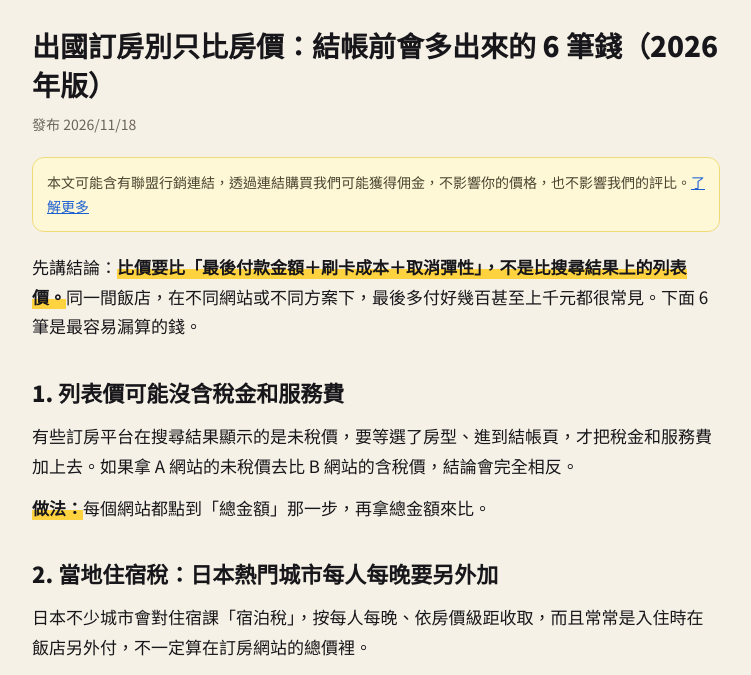
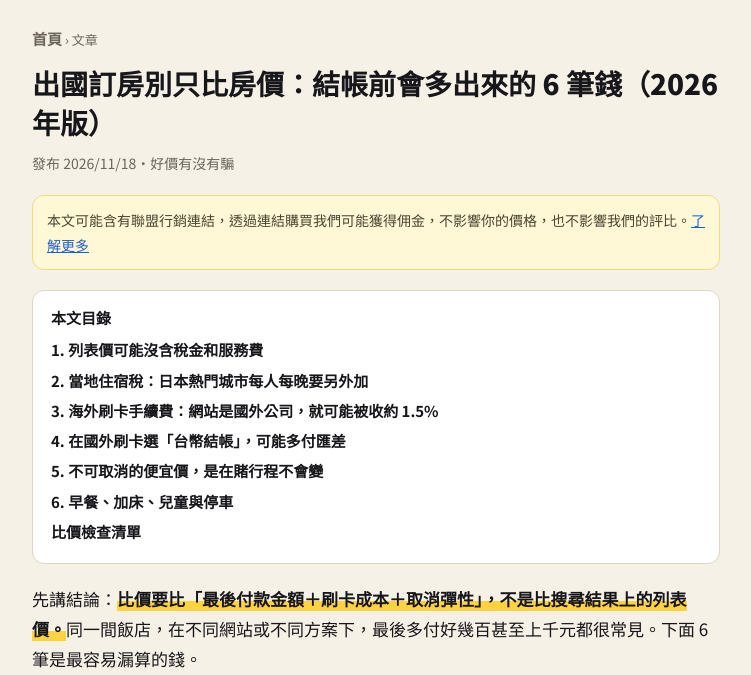
Before and after one commit to lucasChen0511/dealcheck, a plain HTML site: page posts/hotel-booking-hidden-costs.html in a window 1280 px wide. Shown: the part 71-746 px from the top of the page, without its empty margins (264-1015 px from the left). Drawn offline with Linux system fonts and the light colour scheme.

Commit message:
SEO: post TOC, breadcrumb, og image

```diff
--- a/posts/hotel-booking-hidden-costs.html
+++ b/posts/hotel-booking-hidden-costs.html
@@ -7,15 +7,20 @@
 <meta name="description" content="訂房網站上的列表價，常常不是最後要付的錢。整理稅金服務費、日本住宿稅、海外刷卡手續費、選台幣結帳、取消政策等 6 筆容易漏算的費用，附比價檢查清單。">
 <link rel="canonical" href="https://lucaschen0511.github.io/dealcheck/posts/hotel-booking-hidden-costs.html">
 <meta property="og:site_name" content="好價有沒有騙">
+<meta property="og:locale" content="zh_TW">
 <meta property="og:title" content="出國訂房別只比房價：結帳前會多出來的 6 筆錢（2026 年版）｜好價有沒有騙">
 <meta property="og:description" content="訂房網站上的列表價，常常不是最後要付的錢。整理稅金服務費、日本住宿稅、海外刷卡手續費、選台幣結帳、取消政策等 6 筆容易漏算的費用，附比價檢查清單。">
 <meta property="og:type" content="article">
 <meta property="og:url" content="https://lucaschen0511.github.io/dealcheck/posts/hotel-booking-hidden-costs.html">
+<meta property="og:image" content="https://lucaschen0511.github.io/dealcheck/posts/hotel-booking-hidden-costs.png">
+<meta property="og:image:width" content="1200">
+<meta property="og:image:height" content="630">
+<meta name="twitter:card" content="summary_large_image">
 <link rel="preconnect" href="https://fonts.googleapis.com">
 <link rel="preconnect" href="https://fonts.gstatic.com" crossorigin>
 <link href="https://fonts.googleapis.com/css2?family=Noto+Sans+TC:wght@400;700;900&display=swap" rel="stylesheet">
 <link rel="stylesheet" href="/dealcheck/style.css">
-<script type="application/ld+json">{"@context": "https://schema.org", "@type": "Article", "headline": "出國訂房別只比房價：結帳前會多出來的 6 筆錢（2026 年版）", "description": "訂房網站上的列表價，常常不是最後要付的錢。整理稅金服務費、日本住宿稅、海外刷卡手續費、選台幣結帳、取消政策等 6 筆容易漏算的費用，附比價檢查清單。", "datePublished": "2026-11-18", "dateModified": "2026-11-18", "inLanguage": "zh-Hant-TW", "author": {"@type": "Organization", "name": "好價有沒有騙"}, "mainEntityOfPage": "https://lucaschen0511.github.io/dealcheck/posts/hotel-booking-hidden-costs.html"}</script>
+<script type="application/ld+json">{"@context": "https://schema.org", "@type": "Article", "headline": "出國訂房別只比房價：結帳前會多出來的 6 筆錢（2026 年版）", "description": "訂房網站上的列表價，常常不是最後要付的錢。整理稅金服務費、日本住宿稅、海外刷卡手續費、選台幣結帳、取消政策等 6 筆容易漏算的費用，附比價檢查清單。", "datePublished": "2026-11-18", "dateModified": "2026-11-18", "inLanguage": "zh-Hant-TW", "author": {"@type": "Organization", "name": "好價有沒有騙", "url": "https://lucaschen0511.github.io/dealcheck/", "sameAs": ["https://www.instagram.com/dealcheck.tw/", "https://www.threads.net/@dealcheck.tw"]}, "publisher": {"@type": "Organization", "name": "好價有沒有騙", "url": "https://lucaschen0511.github.io/dealcheck/", "sameAs": ["https://www.instagram.com/dealcheck.tw/", "https://www.threads.net/@dealcheck.tw"]}, "mainEntityOfPage": "https://lucaschen0511.github.io/dealcheck/posts/hotel-booking-hidden-costs.html", "image": ["https://lucaschen0511.github.io/dealcheck/posts/hotel-booking-hidden-costs.png"]}</script><script type="application/ld+json">{"@context": "https://schema.org", "@type": "BreadcrumbList", "itemListElement": [{"@type": "ListItem", "position": 1, "name": "首頁", "item": "https://lucaschen0511.github.io/dealcheck/"}, {"@type": "ListItem", "position": 2, "name": "出國訂房別只比房價：結帳前會多出來的 6 筆錢（2026 年版）", "item": "https://lucaschen0511.github.io/dealcheck/posts/hotel-booking-hidden-costs.html"}]}</script>
 
 </head>
 <body>
@@ -24,15 +29,17 @@
   <nav><a href="/dealcheck/">文章</a><a href="/dealcheck/about.html">關於</a><a href="/dealcheck/disclosure.html">揭露聲明</a></nav>
 </div></header>
 <main><div class="wrap">
+<nav class="crumbs"><a href="/dealcheck/">首頁</a> › <span>文章</span></nav>
 <article>
   <h1>出國訂房別只比房價：結帳前會多出來的 6 筆錢（2026 年版）</h1>
-  <div class="meta">發布 2026/11/18</div>
+  <div class="meta">發布 2026/11/18・好價有沒有騙</div>
   <div class="disclose">本文可能含有聯盟行銷連結，透過連結購買我們可能獲得佣金，不影響你的價格，也不影響我們的評比。<a href="/dealcheck/disclosure.html">了解更多</a></div>
+  <nav class="toc"><div class="toc-t">本文目錄</div><ul><li><a href="#1">1. 列表價可能沒含稅金和服務費</a></li><li><a href="#2">2. 當地住宿稅：日本熱門城市每人每晚要另外加</a></li><li><a href="#3-15">3. 海外刷卡手續費：網站是國外公司，就可能被收約 1.5%</a></li><li><a href="#4">4. 在國外刷卡選「台幣結帳」，可能多付匯差</a></li><li><a href="#5">5. 不可取消的便宜價，是在賭行程不會變</a></li><li><a href="#6">6. 早餐、加床、兒童與停車</a></li><li><a href="#_1">比價檢查清單</a></li></ul></nav>
   <div class="body"><p>先講結論：<strong>比價要比「最後付款金額＋刷卡成本＋取消彈性」，不是比搜尋結果上的列表價。</strong>同一間飯店，在不同網站或不同方案下，最後多付好幾百甚至上千元都很常見。下面 6 筆是最容易漏算的錢。</p>
-<h2>1. 列表價可能沒含稅金和服務費</h2>
+<h2 id="1">1. 列表價可能沒含稅金和服務費</h2>
 <p>有些訂房平台在搜尋結果顯示的是未稅價，要等選了房型、進到結帳頁，才把稅金和服務費加上去。如果拿 A 網站的未稅價去比 B 網站的含稅價，結論會完全相反。</p>
 <p><strong>做法：</strong>每個網站都點到「總金額」那一步，再拿總金額來比。</p>
-<h2>2. 當地住宿稅：日本熱門城市每人每晚要另外加</h2>
+<h2 id="2">2. 當地住宿稅：日本熱門城市每人每晚要另外加</h2>
 <p>日本不少城市會對住宿課「宿泊稅」，按每人每晚、依房價級距收取，而且常常是入住時在飯店另外付，不一定算在訂房網站的總價裡。</p>
 <table>
 <thead>
@@ -107,19 +114,19 @@
 </table>
 <p>京都的房價是指不含餐費和消費稅的住宿費。東京都另外公布了新制：2027 年 4 月 1 日起改成住宿費的 3%，免稅門檻提高到 ¥13,000。</p>
 <p><strong>算一次：</strong>2 個人在京都住一間每晚 ¥50,000 的房間，每人每晚房價是 ¥25,000，落在 ¥1,000 那一級。住 3 晚，住宿稅就是 ¥1,000 × 2 人 × 3 晚 ＝ <strong>¥6,000</strong>。</p>
-<h2>3. 海外刷卡手續費：網站是國外公司，就可能被收約 1.5%</h2>
+<h2 id="3-15">3. 海外刷卡手續費：網站是國外公司，就可能被收約 1.5%</h2>
 <p>很多訂房網站是境外公司。用台灣的信用卡付款時，發卡銀行通常會收「國外交易手續費」，常見是 1.5%，有些卡是 1.3%～1.5%，以你的發卡銀行公告為準。這筆錢是銀行收的，不會出現在訂房網站的總價裡。</p>
 <p><strong>算一次：</strong>NT$20,000 的訂房，1.5% 就是 <strong>NT$300</strong>。</p>
 <p><strong>做法：</strong>用海外消費回饋高於手續費的信用卡付款，回饋扣掉手續費後才是你實際拿到的。</p>
-<h2>4. 在國外刷卡選「台幣結帳」，可能多付匯差</h2>
+<h2 id="4">4. 在國外刷卡選「台幣結帳」，可能多付匯差</h2>
 <p>到飯店現場付款時，刷卡機有時會問你要用台幣還是當地貨幣結帳。選台幣叫做「動態貨幣轉換（DCC）」，匯率由當地的收單機構決定，通常比較差；有專家估計可能比用當地貨幣貴 5%～10%。另外，有些銀行的海外回饋只算外幣消費，選台幣可能拿不到回饋。</p>
 <p><strong>做法：</strong>被問到時，選當地貨幣（例如日圓）結帳。</p>
-<h2>5. 不可取消的便宜價，是在賭行程不會變</h2>
+<h2 id="5">5. 不可取消的便宜價，是在賭行程不會變</h2>
 <p>「不可退款」方案通常比較便宜，但只要行程一變，整筆錢就拿不回來。比較時把取消彈性也算進去：如果「可免費取消」只貴一點點，通常值得多付這一點。</p>
 <p><strong>做法：</strong>行程還沒完全確定、或是旅遊旺季，優先選可免費取消的方案，等出發前確定了，再看有沒有更便宜的價格可以換。</p>
-<h2>6. 早餐、加床、兒童與停車</h2>
+<h2 id="6">6. 早餐、加床、兒童與停車</h2>
 <p>早餐、加床、兒童加價、停車費，常常不包含在房價裡，要看房型說明才知道。兩個方案差 NT$300，但其中一個含兩人早餐，結果可能反過來。</p>
-<h2>比價檢查清單</h2>
+<h2 id="_1">比價檢查清單</h2>
 <p>訂房前照這 6 項檢查一次：</p>
 <ol>
 <li>比的是<strong>含稅、含服務費的總金額</strong>，不是列表價。</li>
@@ -141,6 +148,8 @@
 <li><a href="https://www.nownews.com/news/6302522" target="_blank" rel="noopener">海外刷卡別選台幣！用當地貨幣結算才有利（NOWnews，2023/11/16）</a></li>
 </ul>
 </div></div>
+  <aside class="method">我們怎麼比：價格與規則都查官方頁面、換算成實際要付的錢，並標示查詢日期；沒用過的東西不寫成使用心得。<a href="/dealcheck/about.html">關於好價有沒有騙</a></aside>
+
 </article>
 </div></main>
 <footer class="site"><div class="wrap">
```
Also changed, not shown: posts/hotel-booking-hidden-costs.png (added).
